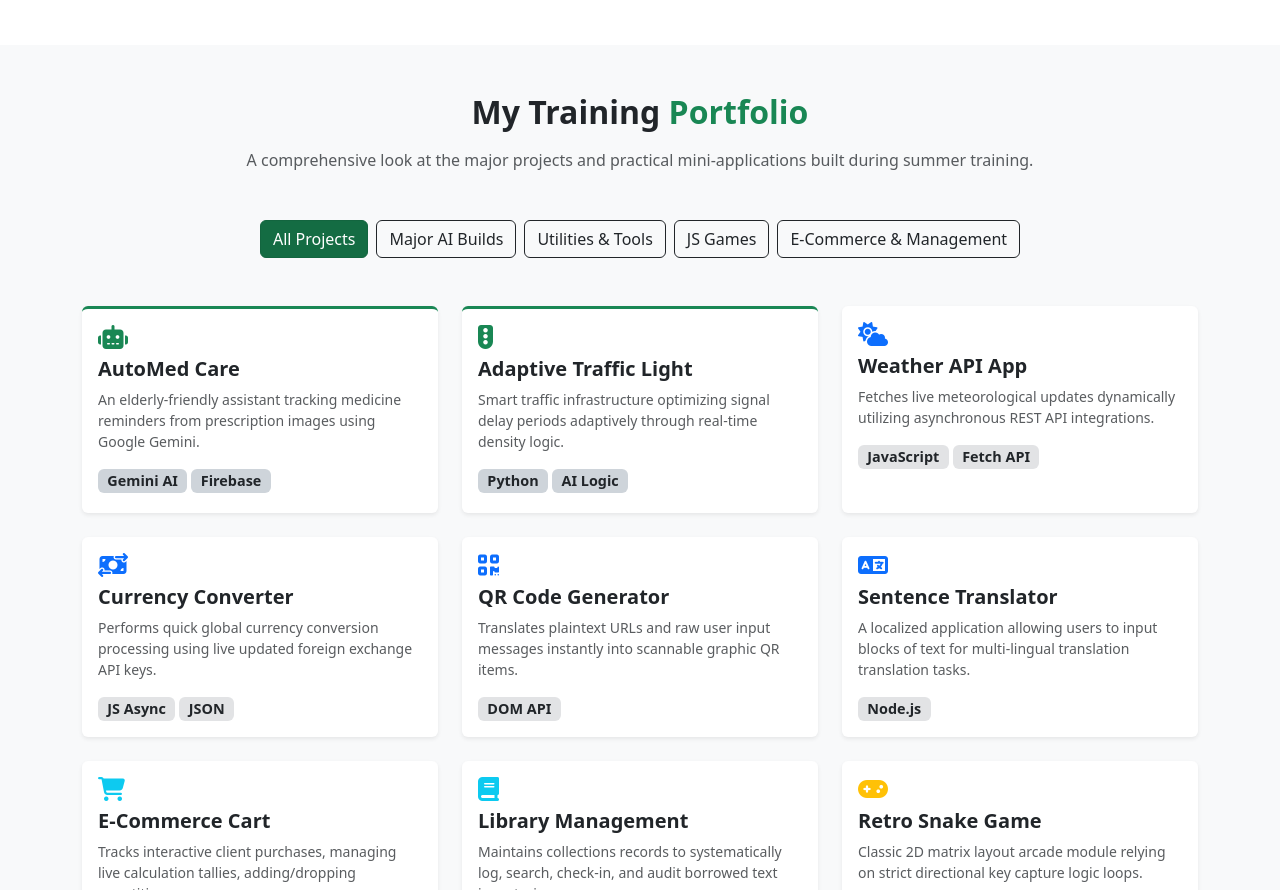
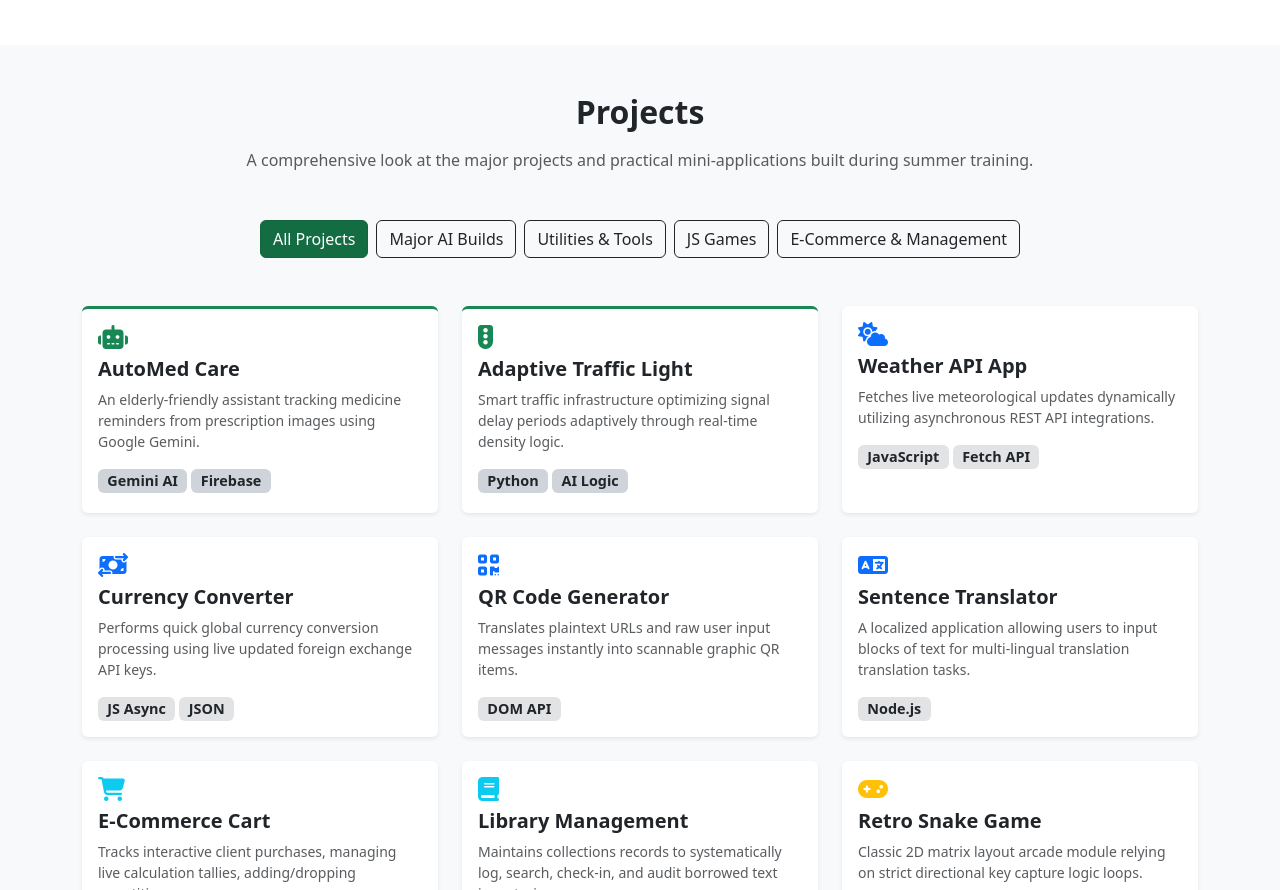
Before and after one commit to bhoomikarana90-eng/Portfolio, a website: page public/index.html in a window 1280 px wide. Shown: the part 1134-2024 px from the top of the page. Drawn offline with nearby package versions, Linux system fonts and the light colour scheme; files that its build step writes are made by us from their sources.

Commit message:
Updated my portfolio text

```diff
--- a/public/index.html
+++ b/public/index.html
@@ -4,15 +4,12 @@
     <meta charset="UTF-8">
     <meta name="viewport" content="width=device-width, initial-scale=1.0">
     <title>Bhoomika Rana | Portfolio</title>
-    <!-- Bootstrap 5 CSS -->
     <link href="https://cdn.jsdelivr.net/npm/bootstrap@5.3.0/dist/css/bootstrap.min.css" rel="stylesheet">
-    <!-- FontAwesome for Icons -->
     <link rel="stylesheet" href="https://cdnjs.cloudflare.com/ajax/libs/font-awesome/6.4.0/css/all.min.css">
     <link rel="stylesheet" href="/css/style.css">
 </head>
 <body data-bs-spy="scroll" data-bs-target="#navbarNav">
 
-    <!-- Navbar -->
     <nav class="navbar navbar-expand-lg navbar-dark bg-dark sticky-top">
         <div class="container">
             <a class="navbar-brand fw-bold text-success" href="#">BHOOMIKA RANA</a>
@@ -31,7 +28,6 @@
         </div>
     </nav>
 
-    <!-- Hero Section -->
     <section id="hero" class="bg-dark text-white text-center d-flex align-items-center" style="min-height: 90vh;">
         <div class="container">
             <h1 class="display-3 fw-bold">Hi, I'm <span class="text-success">Bhoomika Rana</span></h1>
@@ -42,7 +38,6 @@
         </div>
     </section>
 
-    <!-- About & Skills Section -->
     <section id="about" class="py-5">
         <div class="container">
             <h2 class="text-center fw-bold mb-5">About Me & <span class="text-success">Skills</span></h2>
@@ -84,7 +79,7 @@
     <!-- Projects Section -->
     <section id="projects" class="py-5 bg-light">
         <div class="container">
-            <h2 class="text-center fw-bold mb-3">My Training <span class="text-success">Portfolio</span></h2>
+            <h2 class="text-center fw-bold mb-3">Projects <span class="text-success"></span></h2>
             <p class="text-center text-muted mb-5">A comprehensive look at the major projects and practical mini-applications built during summer training.</p>
 
             <!-- Category Filter Buttons -->
```
